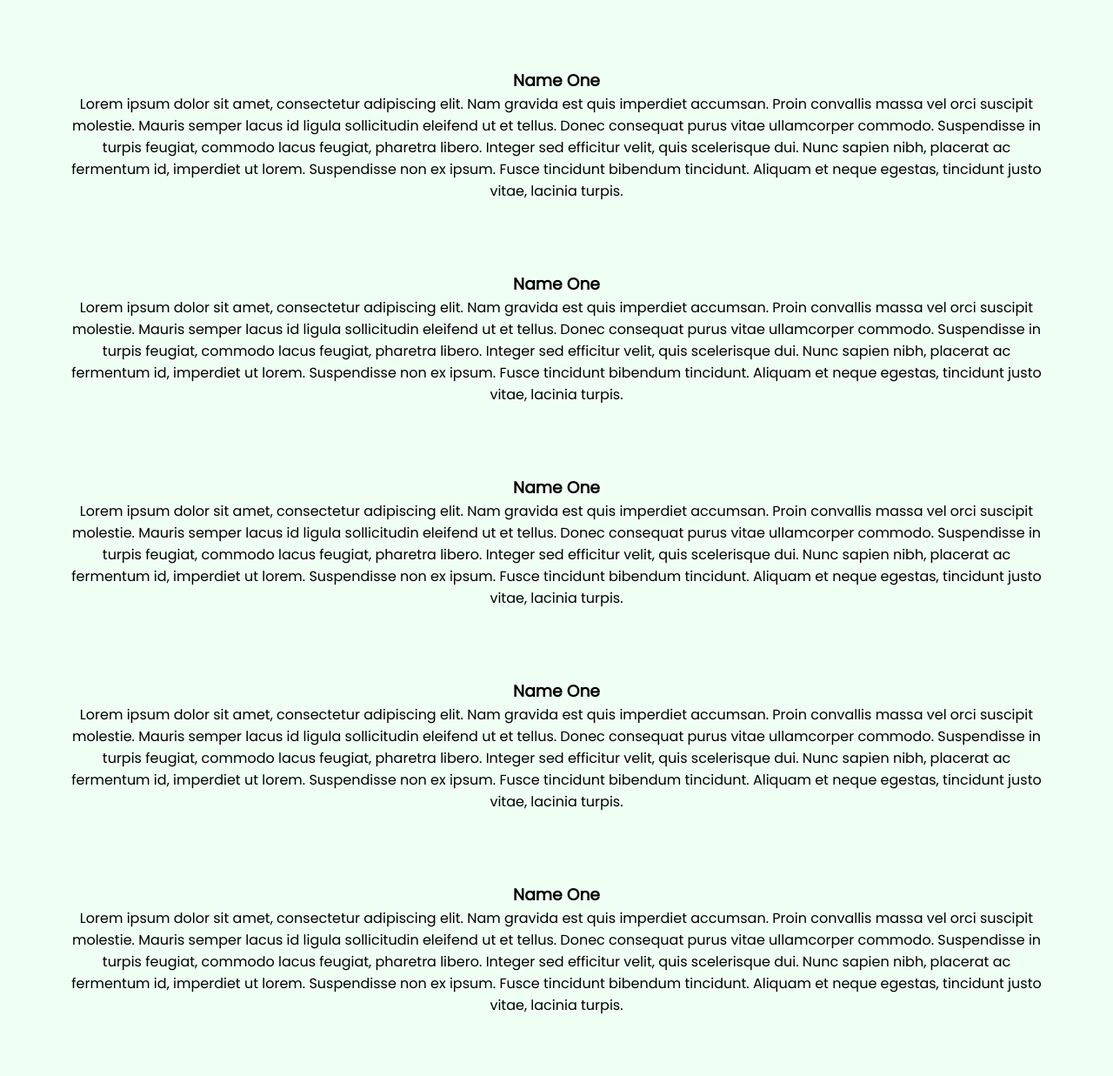
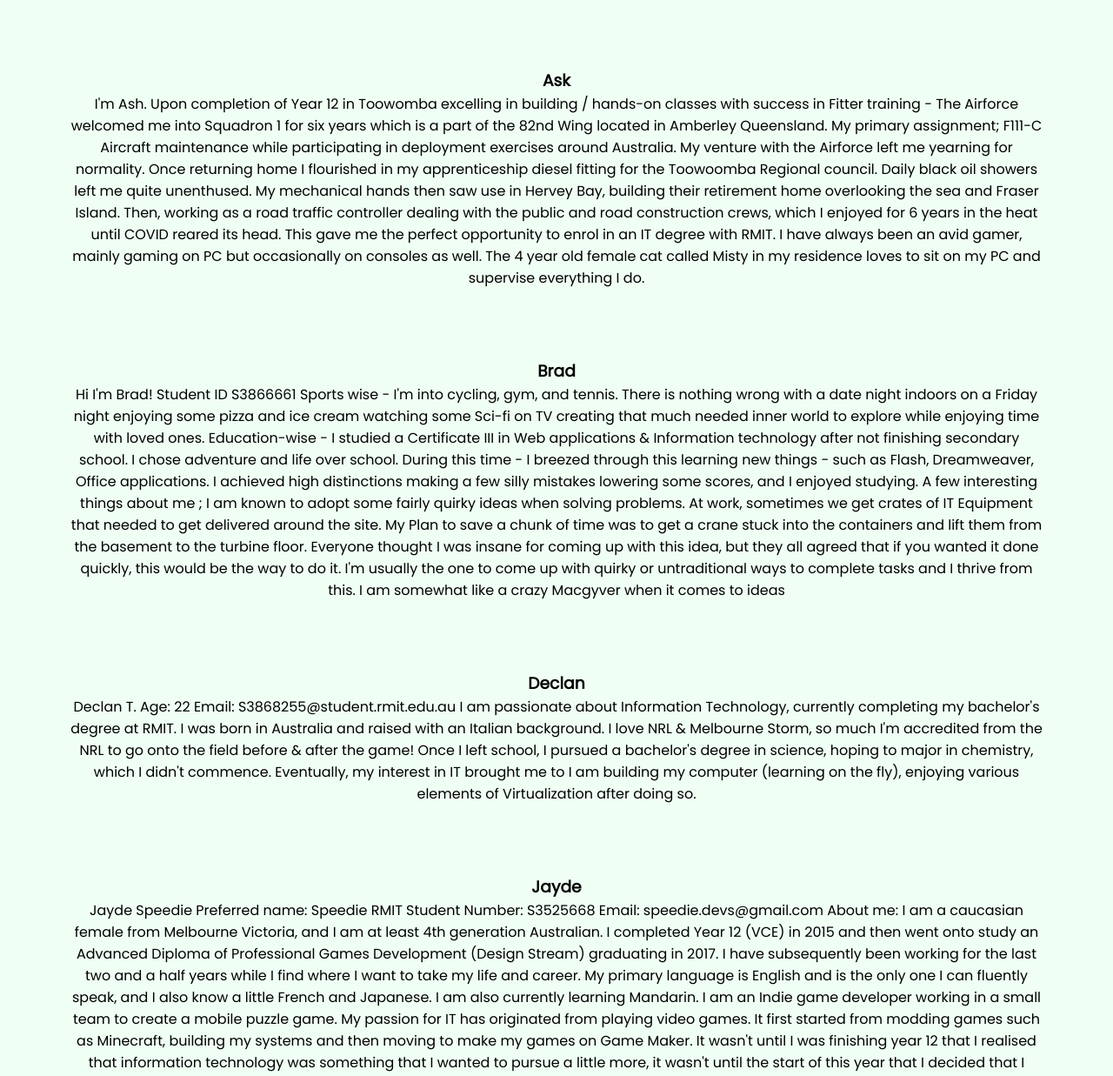
Before and after one commit to Milpz96/Test, a plain HTML site: page aboutus.html in a window 1280 px wide. Shown: the part 62-1299 px from the top of the page at 87% size. Drawn offline with Linux system fonts and the light colour scheme.

Commit message:
Update aboutus.html

```diff
--- a/aboutus.html
+++ b/aboutus.html
@@ -22,24 +22,25 @@
     </nav>
     <main>
         <section class="first">
-            <h3>Name One</h3>
-            <p>Lorem ipsum dolor sit amet, consectetur adipiscing elit. Nam gravida est quis imperdiet accumsan. Proin convallis massa vel orci suscipit molestie. Mauris semper lacus id ligula sollicitudin eleifend ut et tellus. Donec consequat purus vitae ullamcorper commodo. Suspendisse in turpis feugiat, commodo lacus feugiat, pharetra libero. Integer sed efficitur velit, quis scelerisque dui. Nunc sapien nibh, placerat ac fermentum id, imperdiet ut lorem. Suspendisse non ex ipsum. Fusce tincidunt bibendum tincidunt. Aliquam et neque egestas, tincidunt justo vitae, lacinia turpis.</p>
+            <h3>Ask</h3>
+            <p>I'm Ash. Upon completion of Year 12 in Toowomba excelling in building / hands-on classes with success in Fitter training - The Airforce welcomed me into Squadron 1 for six years which is a part of the 82nd Wing located in Amberley Queensland. My primary assignment; F111-C Aircraft maintenance while participating in deployment exercises around Australia. My venture with the Airforce left me yearning for normality. Once returning home I flourished in my apprenticeship diesel fitting for the Toowoomba Regional council. Daily black oil showers left me quite unenthused. My mechanical hands then saw use in Hervey Bay, building their retirement home overlooking the sea and Fraser Island. Then, working as a road traffic controller dealing with the public and road construction crews, which I enjoyed for 6 years in the heat until COVID reared its head. This gave me the perfect opportunity to enrol in an IT degree with RMIT. I have always been an avid gamer, mainly gaming on PC but occasionally on consoles as well. The 4 year old female cat called Misty in my residence loves to sit on my PC and supervise everything I do.</p>
         </section>
         <section class="first">
-            <h3>Name One</h3>
-            <p>Lorem ipsum dolor sit amet, consectetur adipiscing elit. Nam gravida est quis imperdiet accumsan. Proin convallis massa vel orci suscipit molestie. Mauris semper lacus id ligula sollicitudin eleifend ut et tellus. Donec consequat purus vitae ullamcorper commodo. Suspendisse in turpis feugiat, commodo lacus feugiat, pharetra libero. Integer sed efficitur velit, quis scelerisque dui. Nunc sapien nibh, placerat ac fermentum id, imperdiet ut lorem. Suspendisse non ex ipsum. Fusce tincidunt bibendum tincidunt. Aliquam et neque egestas, tincidunt justo vitae, lacinia turpis.</p>
+            <h3>Brad</h3>
+            <p>Hi I'm Brad! Student ID S3866661 Sports wise - I'm into cycling, gym, and tennis. There is nothing wrong with a date night indoors on a Friday night enjoying some pizza and ice cream watching some Sci-fi on TV creating that much needed inner world to explore while enjoying time with loved ones. Education-wise - I studied a Certificate III in Web applications & Information technology after not finishing secondary school. I chose adventure and life over school. During this time - I breezed through this learning new things - such as Flash, Dreamweaver, Office applications. I achieved high distinctions making a few silly mistakes lowering some scores, and I enjoyed studying. A few interesting things about me ; I am known to adopt some fairly quirky ideas when solving problems. At work, sometimes we get crates of IT Equipment that needed to get delivered around the site. My Plan to save a chunk of time was to get a crane stuck into the containers and lift them from the basement to the turbine floor. Everyone thought I was insane for coming up with this idea, but they all agreed that if you wanted it done quickly, this would be the way to do it. I'm usually the one to come up with quirky or untraditional ways to complete tasks and I thrive from this. I am somewhat like a crazy Macgyver when it comes to ideas
+            </p>
         </section>
         <section class="first">
-            <h3>Name One</h3>
-            <p>Lorem ipsum dolor sit amet, consectetur adipiscing elit. Nam gravida est quis imperdiet accumsan. Proin convallis massa vel orci suscipit molestie. Mauris semper lacus id ligula sollicitudin eleifend ut et tellus. Donec consequat purus vitae ullamcorper commodo. Suspendisse in turpis feugiat, commodo lacus feugiat, pharetra libero. Integer sed efficitur velit, quis scelerisque dui. Nunc sapien nibh, placerat ac fermentum id, imperdiet ut lorem. Suspendisse non ex ipsum. Fusce tincidunt bibendum tincidunt. Aliquam et neque egestas, tincidunt justo vitae, lacinia turpis.</p>
+            <h3>Declan</h3>
+            <p>Declan T. Age: 22 Email: S3868255@student.rmit.edu.au I am passionate about Information Technology, currently completing my bachelor's degree at RMIT. I was born in Australia and raised with an Italian background. I love NRL & Melbourne Storm, so much I'm accredited from the NRL to go onto the field before & after the game! Once I left school, I pursued a bachelor's degree in science, hoping to major in chemistry, which I didn't commence. Eventually, my interest in IT brought me to I am building my computer (learning on the fly), enjoying various elements of Virtualization after doing so.</p>
         </section>
         <section class="first">
-            <h3>Name One</h3>
-            <p>Lorem ipsum dolor sit amet, consectetur adipiscing elit. Nam gravida est quis imperdiet accumsan. Proin convallis massa vel orci suscipit molestie. Mauris semper lacus id ligula sollicitudin eleifend ut et tellus. Donec consequat purus vitae ullamcorper commodo. Suspendisse in turpis feugiat, commodo lacus feugiat, pharetra libero. Integer sed efficitur velit, quis scelerisque dui. Nunc sapien nibh, placerat ac fermentum id, imperdiet ut lorem. Suspendisse non ex ipsum. Fusce tincidunt bibendum tincidunt. Aliquam et neque egestas, tincidunt justo vitae, lacinia turpis.</p>
+            <h3>Jayde</h3>
+            <p>Jayde Speedie Preferred name: Speedie RMIT Student Number: S3525668 Email: speedie.devs@gmail.com About me: I am a caucasian female from Melbourne Victoria, and I am at least 4th generation Australian. I completed Year 12 (VCE) in 2015 and then went onto study an Advanced Diploma of Professional Games Development (Design Stream) graduating in 2017. I have subsequently been working for the last two and a half years while I find where I want to take my life and career. My primary language is English and is the only one I can fluently speak, and I also know a little French and Japanese. I am also currently learning Mandarin. I am an Indie game developer working in a small team to create a mobile puzzle game. My passion for IT has originated from playing video games. It first started from modding games such as Minecraft, building my systems and then moving to make my games on Game Maker. It wasn't until I was finishing year 12 that I realised that information technology was something that I wanted to pursue a little more, it wasn't until the start of this year that I decided that I wanted to pursue it as a career.</p>
         </section>
         <section class="first">
-            <h3>Name One</h3>
-            <p>Lorem ipsum dolor sit amet, consectetur adipiscing elit. Nam gravida est quis imperdiet accumsan. Proin convallis massa vel orci suscipit molestie. Mauris semper lacus id ligula sollicitudin eleifend ut et tellus. Donec consequat purus vitae ullamcorper commodo. Suspendisse in turpis feugiat, commodo lacus feugiat, pharetra libero. Integer sed efficitur velit, quis scelerisque dui. Nunc sapien nibh, placerat ac fermentum id, imperdiet ut lorem. Suspendisse non ex ipsum. Fusce tincidunt bibendum tincidunt. Aliquam et neque egestas, tincidunt justo vitae, lacinia turpis.</p>
+            <h3>Miller</h3>
+            <p>Hi, I'm Miller - Student Number: S3866656 Email: millerblair996@gmail.com - My tastes in music passtionately varied between heavy metal, rap and everything else. I actively participated in Football (AFL) growing up - but now I prefer to watch it live or at the stadium. I have a culturally diverse background, with mixtures of British, Scottish, Italian, German and Malaysian. My adorable cat Poe is named after "The Thinker" statue, rather than initially desiring "The Poet" as it's daily calling. Poe would strategize waiting for the most convenient time to strike when his siblings would be play fighting, and this is how the name Poe "The Thinker" arose.</p>
         </section>
 
     </main>
```
